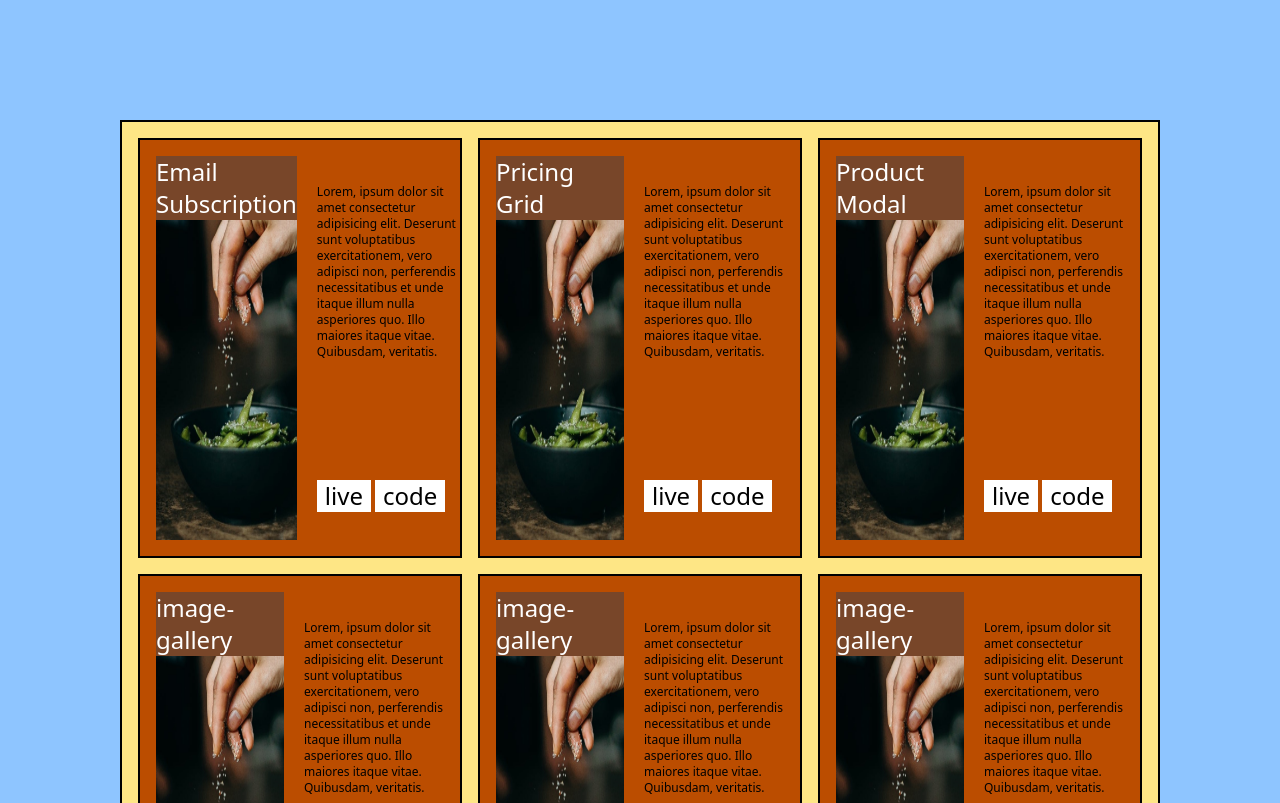
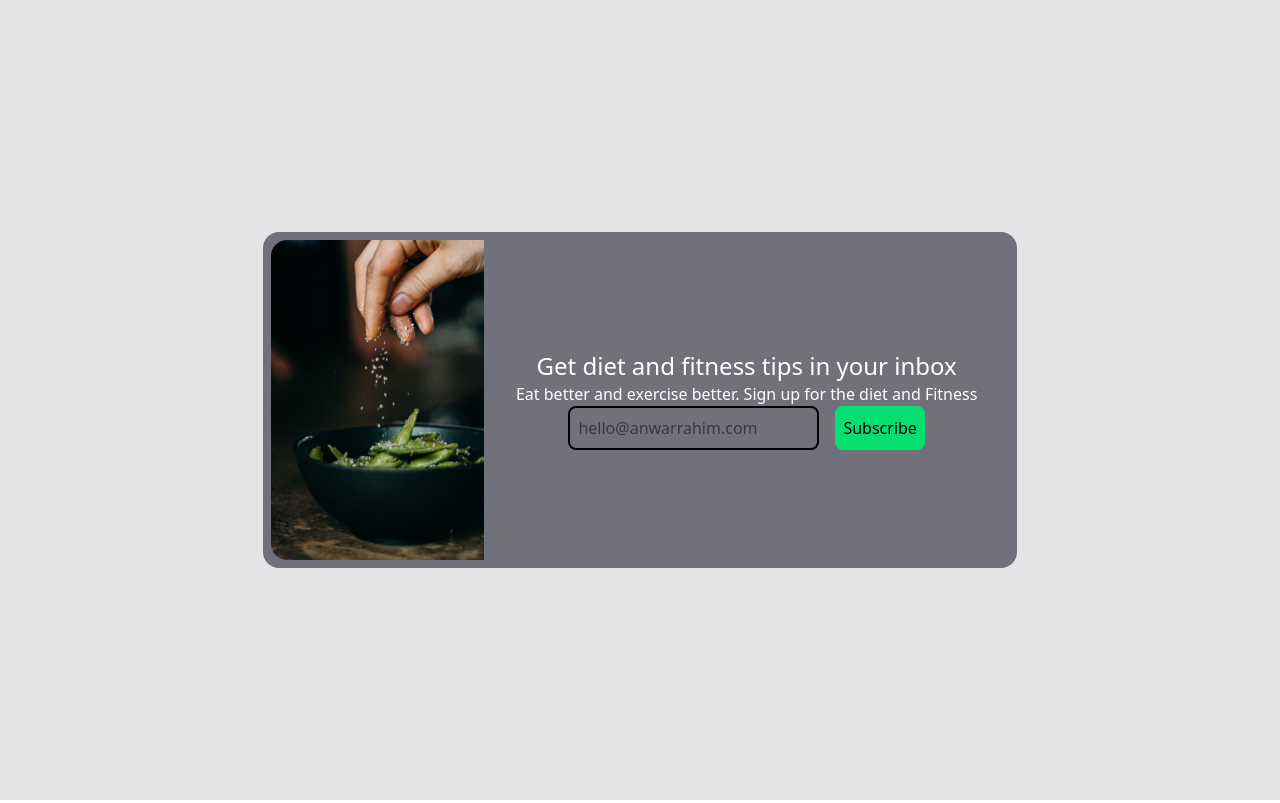
Before and after one commit to anwarrahim/learning-tailwind-projects, a React (Vite) app: page /email-subs in a window 1280 px wide. Shown: the top 803 px of the page. Built offline with nearby package versions, Linux system fonts and the light colour scheme.

Commit message:
Add react-router-dom for routing and refactor components for navigation

```diff
--- a/package.json
+++ b/package.json
@@ -13,6 +13,7 @@
     "@tailwindcss/vite": "^4.1.5",
     "react": "^19.0.0",
     "react-dom": "^19.0.0",
+    "react-router-dom": "^7.5.3",
     "tailwindcss": "^4.1.5"
   },
   "devDependencies": {
--- a/src/App.jsx
+++ b/src/App.jsx
@@ -1,19 +1,28 @@
-// import { useState } from 'react'
-import HomePage from './pages/HomePage'
-import ProjectsPage from './pages/ProjectsPage'
-
+import { BrowserRouter as Router, Routes, Route } from "react-router-dom";
+import HomePage from "./pages/HomePage";
+import EmailSubs from "./components/email-subscribe/EmailSubs";
+import emailImgae from './assets/email/images/image.jpg';
 
 import './App.css'
 
 function App() {
-
   return (
-    <>
-      <HomePage />
-      <ProjectsPage />
-
-    </>
-  )
+    <Router>
+      <Routes>
+        <Route path="/" element={<HomePage />} />
+        <Route path="/email-subs" element={
+          <EmailSubs
+            mainImage={emailImgae}
+            mainHeading="Get diet and fitness tips in your inbox"
+            mainPara="Eat better and exercise better. Sign up for the diet and Fitness"
+          />
+        } />
+        <Route path="/pricing-grid" element={<div>Pricing Grid Component</div>} />
+        <Route path="/product-modal" element={<div>Product Modal Component</div>} />
+        <Route path="/image-gallery" element={<div>Image Gallery Component</div>} />
+      </Routes>
+    </Router>
+  );
 }
 
-export default App
+export default App;
--- a/src/components/email-subscribe/EmailSubs.jsx
+++ b/src/components/email-subscribe/EmailSubs.jsx
@@ -1,6 +1,10 @@
-import emailImgae from '../../assets/email/images/image.jpg'
+import emailImgae from '../../assets/email/images/image.jpg';
 
-const EmailSubs = (props)=>{
+const EmailSubs = (props) => {
+    // Set default values for props
+    const mainImage = props.mainImage || emailImgae;
+    const mainHeading = props.mainHeading || "Subscribe to our newsletter";
+    const mainPara = props.mainPara || "Get the latest updates directly to your inbox";
 
     return(
         <>
@@ -11,26 +15,21 @@ const EmailSubs = (props)=>{
             {/* flex-container */}
             <div className="flex flex-col md:flex-row">
                 {/* image */}
-                <img className='object-fit rounded-tl-2xl rounded-bl-2xl h-80' src={props.mainImage} alt="image" />
+                <img className='object-fit rounded-tl-2xl rounded-bl-2xl h-80' src={mainImage} alt="image" />
                 {/* content */}
                 <div className="flex items-center justify-center flex-col p-8">
-                      <h3 className='text-white text-2xl'>{props.mainHeading}</h3>
-                      <p className='text-white'>{props.mainPara}</p>
+                      <h3 className='text-white text-2xl'>{mainHeading}</h3>
+                      <p className='text-white'>{mainPara}</p>
                       <div className='flex gap-4'>
-
                         <input className='border-2 border-black p-2 rounded-lg' type="email" placeholder='hello@anwarrahim.com' />
                         <button className='bg-green-400 text-black p-2 rounded-lg'>Subscribe</button>
                       </div>
                 </div>
-
             </div>
-
         </div>
         </div>
-
         </>
-    )
+    );
 }
 
-
-export default EmailSubs
+export default EmailSubs;
--- a/src/pages/HomePage.jsx
+++ b/src/pages/HomePage.jsx
@@ -1,22 +1,11 @@
+import ProjectsPage from "./ProjectsPage";
 
-
-const HomePage = ()=>{
-    return(
-        <>
-
-        {/* <EmailSubs
-        mainImage = {emailImgae}
-        name = "Anwar"
-        mainHeading = "Get diet and fitness tips in your inbox "
-        mainPara = "Eat better and excercise better. Sign up for the diet and Fitness"
-
-        /> */}
-
-
-
-
-        </>
-    )
+const HomePage = () => {
+  return (
+    <>
+      <ProjectsPage />
+    </>
+  );
 }
 
-export default HomePage
+export default HomePage;
--- a/src/pages/ProjectsPage.jsx
+++ b/src/pages/ProjectsPage.jsx
@@ -1,3 +1,4 @@
+import {BrowserRouter as Router, Routes, Route, Link } from "react-router-dom";
 import EmailSubs from "../components/email-subscribe/EmailSubs"
 import emailImgae from '../assets/email/images/image.jpg'
 
@@ -51,63 +52,39 @@ import emailImgae from '../assets/email/images/image.jpg'
     ]
 
   const ProjectsPage = ()=>{
-
-
-
-
-    return(
-        <>
-
-
-             {/* {<EmailSubs
-        mainImage = {emailImgae}
-        name = "Anwar"
-        mainHeading = "Get diet and fitness tips in your inbox "
-        mainPara = "Eat better and excercise better. Sign up for the diet and Fitness"
-
-        /> } */}
-
-        <div className=" bg-blue-300 w-full h-full p-30">
-        <div className="flex flex-wrap  bg-amber-200 border-2 p-4 gap-4 border-black ">
-
-        { projectData.map((project, index) =>{
-
-
   return(
 
-        <div className="flex flex-col md:w-1/4 flex-grow border-2 bg-amber-700 border-black " >
-
-                      {/* card*/}
-                      <div className=" flex flex-col md:flex-row p-0">
+      <div className="bg-blue-300 w-full h-full p-30">
+        <div className="flex flex-wrap bg-amber-200 border-2 p-4 gap-4 border-black">
+          {projectData.map((project, index) => (
+            <div key={index} className="flex flex-col md:w-1/4 flex-grow border-2 bg-amber-700 border-black">
+              {/* card */}
+              <div className="flex flex-col md:flex-row p-0">
                 <div className="p-4">
-                            <h2 className="  relative z-10 text-2xl bg-gray-700/50 text-white inline-block">{project.projectName}</h2>
+                  <h2 className="relative z-10 text-2xl bg-gray-700/50 text-white inline-block">
+                    {project.projectName}
+                  </h2>
                   <img className="h-80 w-full md:w-50" src={project.mainImg} alt="" />
                 </div>
-                          <div className=" w-full p-4 md:p-1 md:max-w-40 ">
+                <div className="w-full p-4 md:p-1 md:max-w-40">
                   <p className="text-xs justify-between pt-10">{project.description}</p>
                   <div className="pt-30 flex gap-1">
-                              <a href={project.buttonLink} className="bg-white text-2xl px-2 ">live</a>
-                              <a href={project.buttonLink} className="bg-white text-2xl px-2">code</a>
+                    <Link to={project.buttonLink} className="bg-white text-2xl px-2">
+                      live
+                    </Link>
+                    <a href={`https://github.com/your-username/${project.projectName}`} className="bg-white text-2xl px-2" target="_blank" rel="noopener noreferrer">
+                      code
+                    </a>
                   </div>
-
+                </div>
+              </div>
+            </div>
+          ))}
         </div>
       </div>
 
 
-
-        </div>
-
-          )
-            })
+  );
 }
 
-        </div>
-        </div>
-
-        </>
-    )
-
-
-  }
-
-export default ProjectsPage
+export default ProjectsPage;
```
Also changed, not shown: 1 other file (tests, documents, lock files or other folders). Lines whose indentation alone changed are shown as unchanged.
